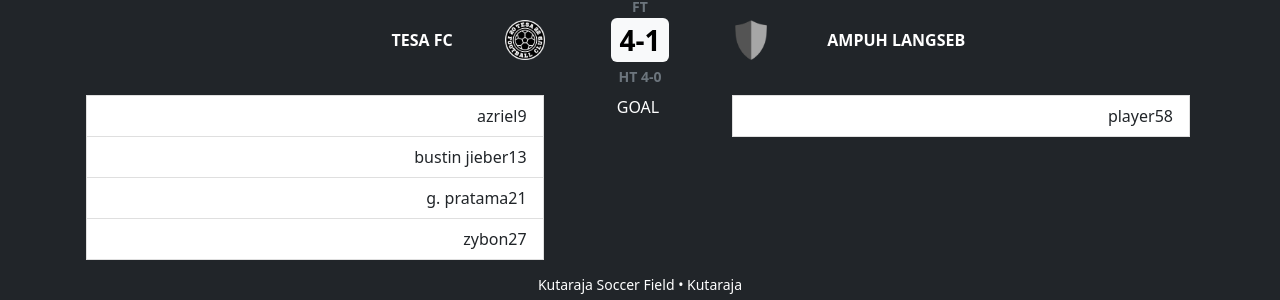
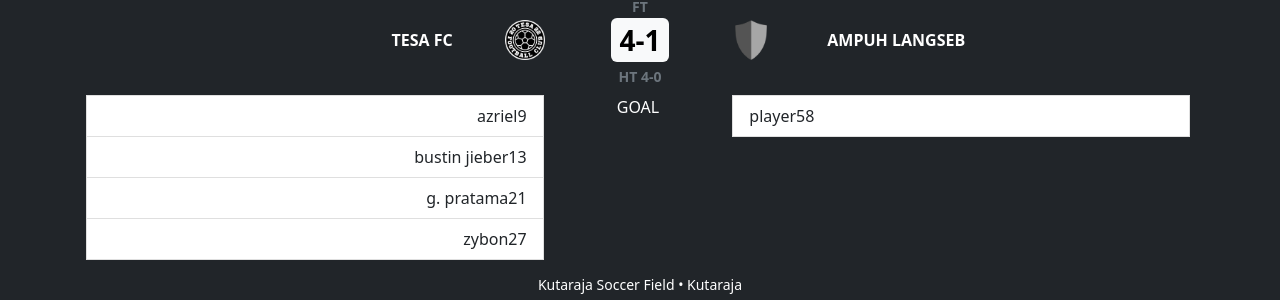
Before and after one commit to tesafc/tesafc.github.io, a Jekyll site: the page built from _matches/2022-10-09.md, in a window 1280 px wide. Shown: the part 837-1137 px from the top of the page. Built offline with Jekyll 4.4.1, drawn with Linux system fonts in a browser that asks for light colours.

Commit message:
Update match.html

```diff
--- a/_layouts/match.html
+++ b/_layouts/match.html
@@ -54,7 +54,7 @@ layout: default
             <p class="col-2 d-flex justify-content-center text-center">GOAL</p>
             {% if page.result.goal.away-team %}
             <div class="col-5">
-              <ul class="list-group text-end rounded-0">
+              <ul class="list-group text-start rounded-0">
               {% for goal in page.result.goal.away-team %}
                 <li class="list-group-item"><span>{{ goal.name }}</span>{{ goal.time }}</li>
               {% endfor %}
```
